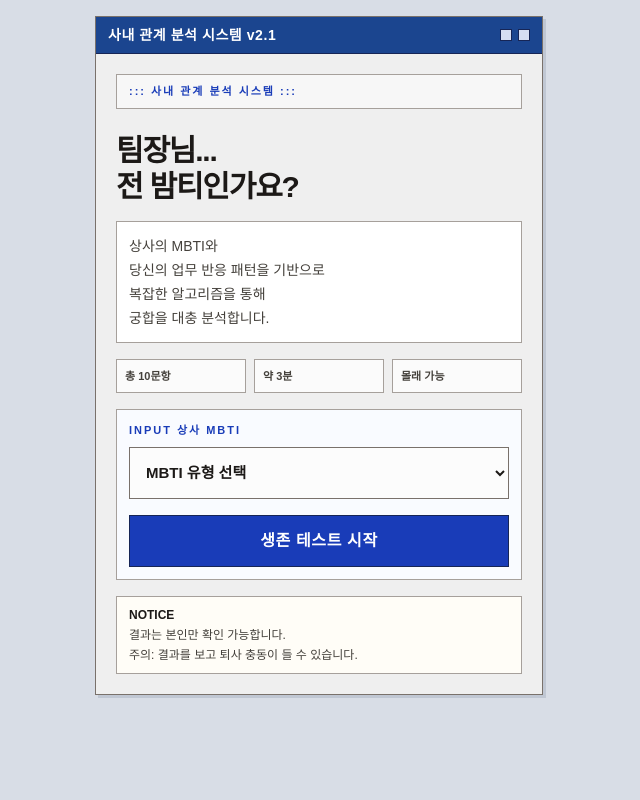
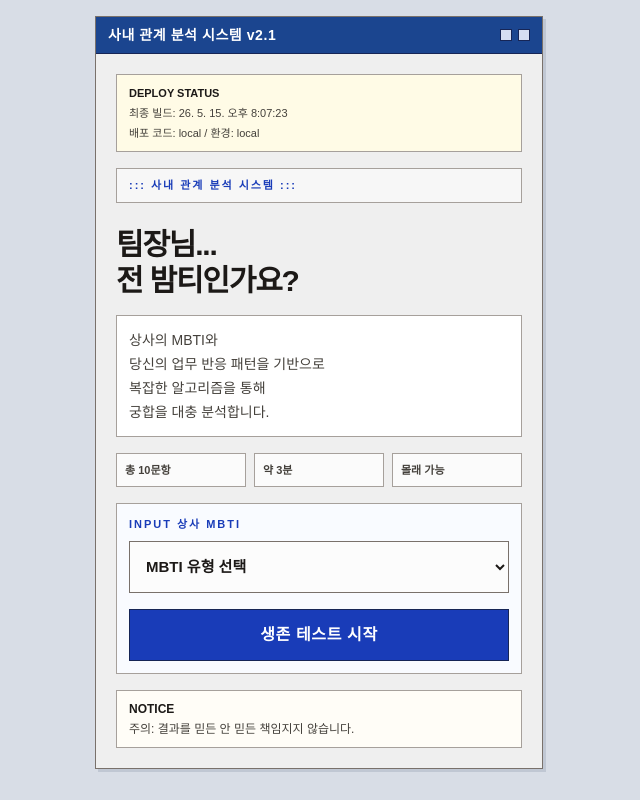
Before and after one commit to yzhyun/boss-fit, a Next.js app: page / in a window 1280 px wide. Shown: the whole page, without its empty margins (321-961 px from the left). Built offline with nearby package versions, Linux system fonts and the light colour scheme.

Commit message:
Show deploy status on home

```diff
--- a/app/page.tsx
+++ b/app/page.tsx
@@ -1,6 +1,15 @@
 import { StartForm } from "@/app/_components/start-form";
 
 export default function Home() {
+  const buildTimestamp = new Intl.DateTimeFormat("ko-KR", {
+    dateStyle: "short",
+    timeStyle: "medium",
+    timeZone: "Asia/Seoul",
+  }).format(new Date());
+
+  const deploymentCode = process.env.VERCEL_GIT_COMMIT_SHA?.slice(0, 7) ?? "local";
+  const deploymentEnv = process.env.VERCEL_ENV ?? "local";
+
   return (
     <main className="min-h-screen bg-[#d8dde6] px-3 py-4 text-stone-900 sm:px-4">
       <section className="mx-auto w-full max-w-md border border-stone-500 bg-[#efefef] shadow-[3px_3px_0_0_rgba(120,130,150,0.25)]">
@@ -15,6 +24,14 @@ export default function Home() {
         </div>
 
         <div className="space-y-4 p-4 sm:p-5">
+          <div className="border border-stone-400 bg-[#fffbe6] px-3 py-2 text-[11px] leading-5 text-stone-700">
+            <p className="font-bold text-stone-900">DEPLOY STATUS</p>
+            <p>최종 빌드: {buildTimestamp}</p>
+            <p>
+              배포 코드: {deploymentCode} / 환경: {deploymentEnv}
+            </p>
+          </div>
+
           <div className="border border-stone-400 bg-[#f7f7f7] px-3 py-2 text-[11px] font-bold tracking-[0.18em] text-blue-800">
             ::: 사내 관계 분석 시스템 :::
           </div>
@@ -51,8 +68,7 @@ export default function Home() {
           </div>
           <div className="border border-stone-400 bg-[#fffdf7] px-3 py-2 text-xs leading-5 text-stone-700">
             <p className="font-bold text-stone-900">NOTICE</p>
-            <p>결과는 본인만 확인 가능합니다.</p>
-            <p>주의: 결과를 보고 퇴사 충동이 들 수 있습니다.</p>
+            <p>주의: 결과를 믿든 안 믿든 책임지지 않습니다.</p>
           </div>
         </div>
       </section>
```
